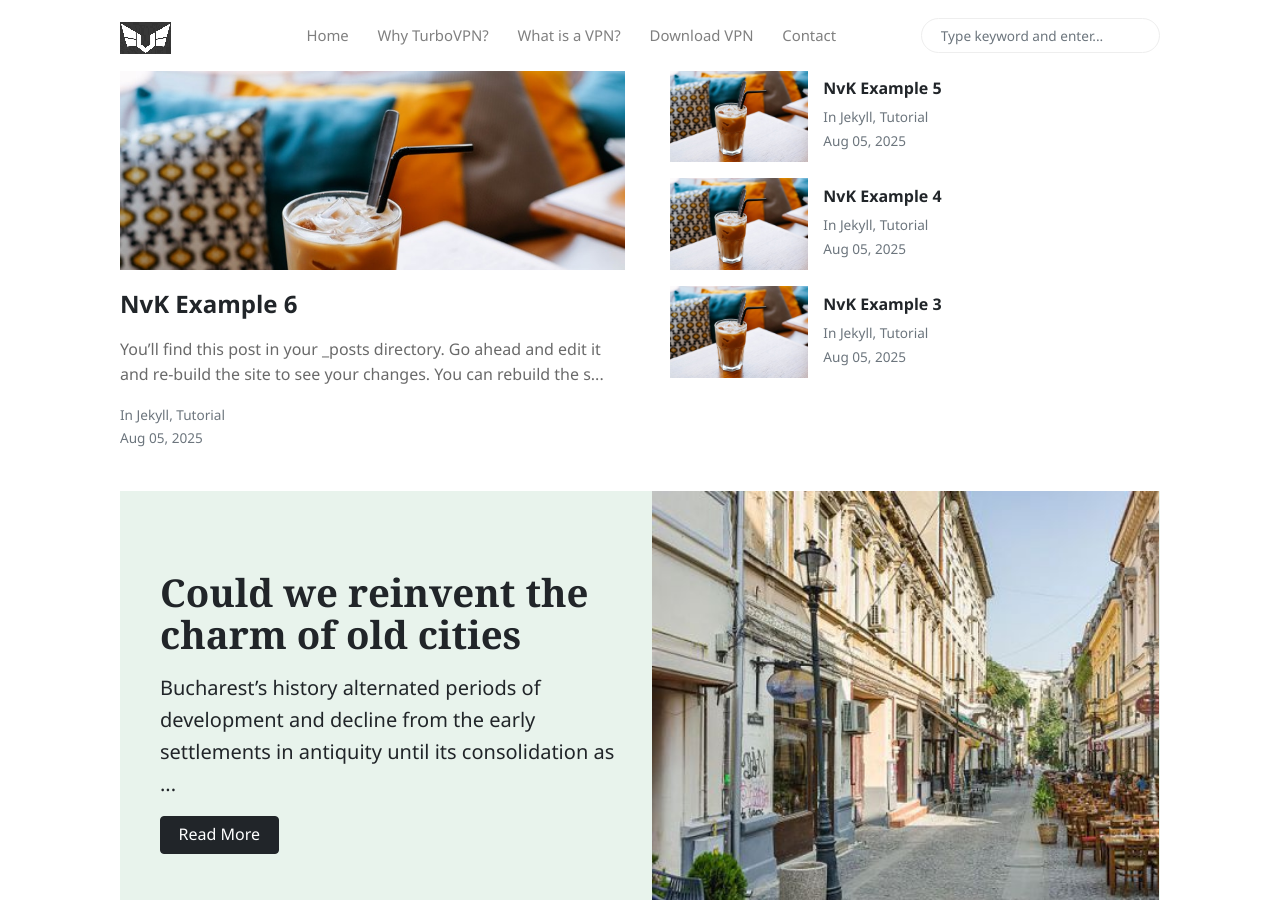
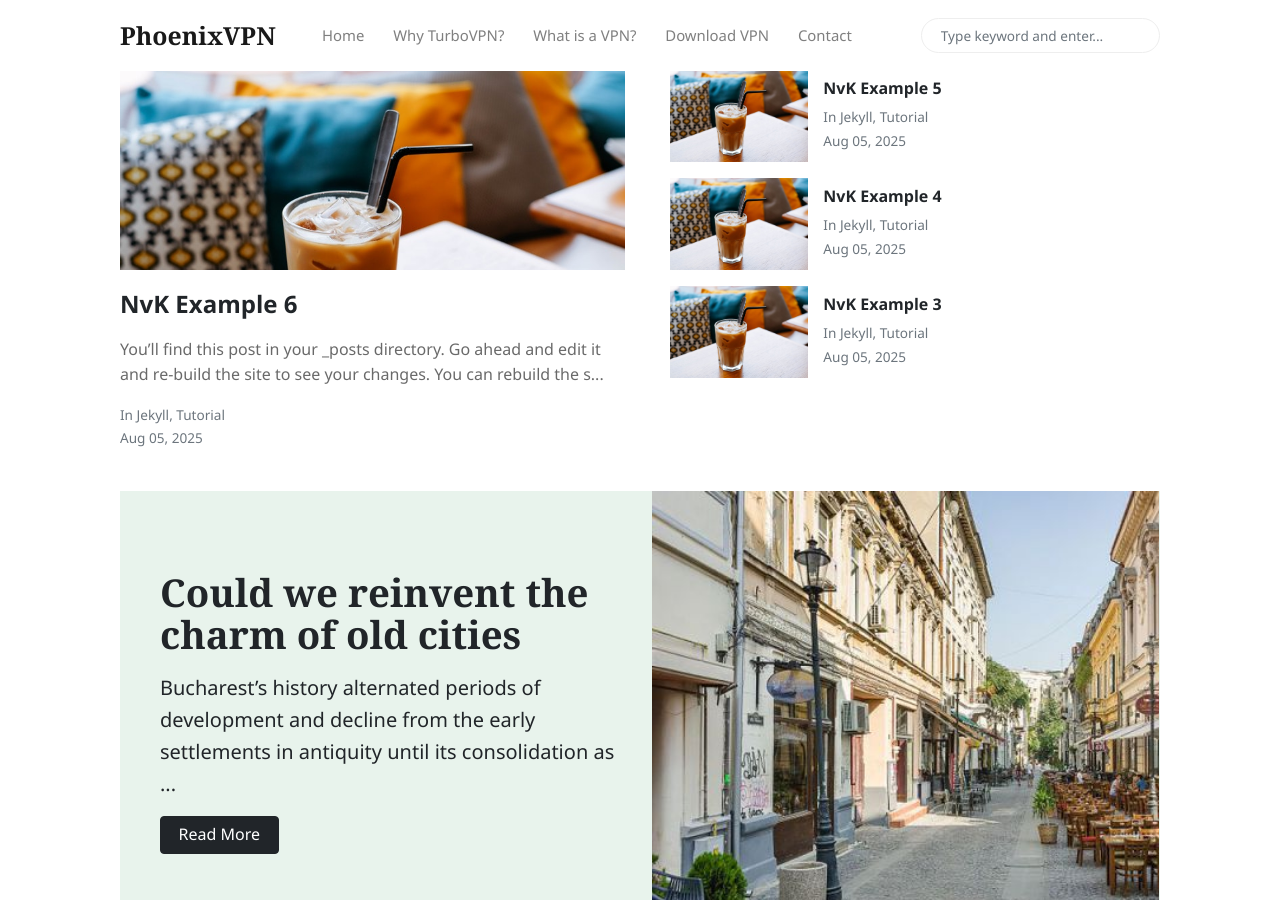
Before and after one commit to topaifree/topaifree.github.io, a Jekyll site: the page built from index.html, in a window 1280 px wide and 900 px high. Built offline with Jekyll 4.4.1, drawn with Linux system fonts in a browser that asks for light colours; nearby versions of some CDN libraries; the list of posts is cut into pages by our own code.

Commit message:
Update default.html

```diff
--- a/_layouts/default.html
+++ b/_layouts/default.html
@@ -38,7 +38,7 @@
     <!-- Navbar -->
     <nav id="MagicMenu" class="topnav navbar navbar-expand-lg navbar-light bg-white fixed-top">
     <div class="container">
-        <a class="navbar-brand" href="{{ site.baseurl }}/"><strong><img src="/assets/images/logo_dark.png?format=auto" width="140" height="32"></strong></a>
+        <a class="navbar-brand" href="{{ site.baseurl }}/"><strong>PhoenixVPN</strong></a>
         <button class="navbar-toggler collapsed" type="button" data-toggle="collapse" data-target="#navbarColor02" aria-controls="navbarColor02" aria-expanded="false" aria-label="Toggle navigation">
         <span class="navbar-toggler-icon"></span>
         </button>
```
